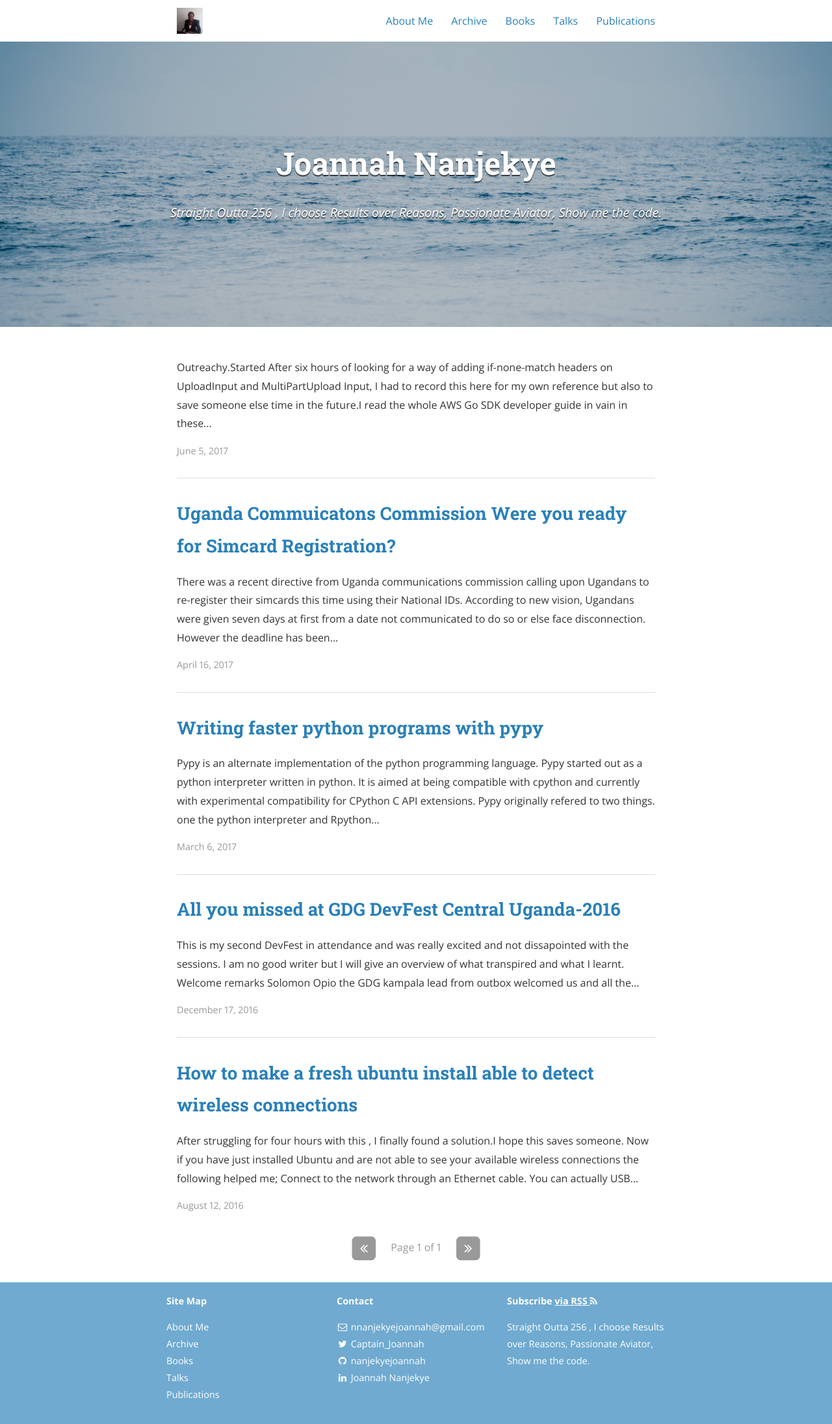
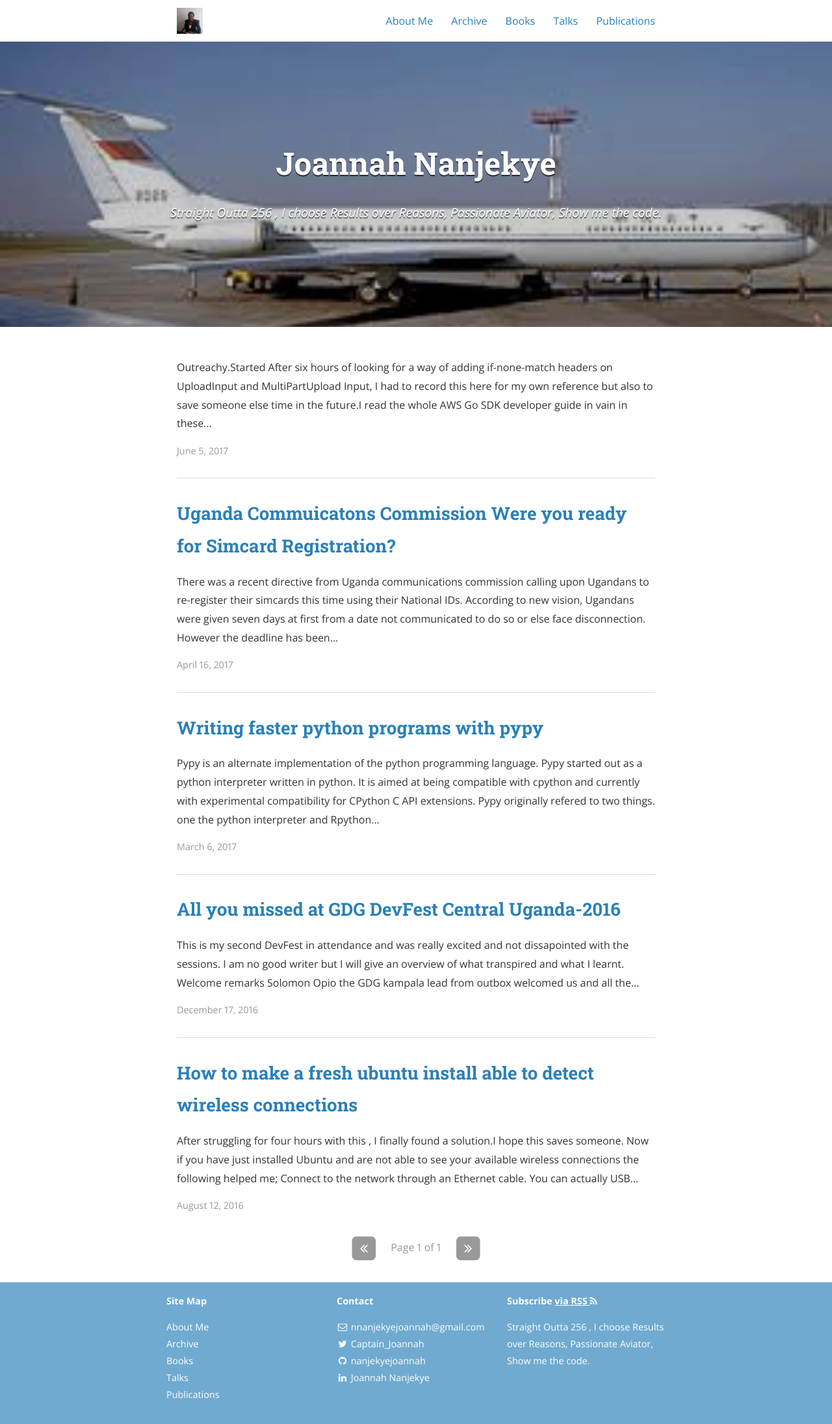
Before and after one commit to saidatnanjuki/saidatnanjuki.github.io, a Jekyll site: the page built from index.html, in a window 1280 px wide. Shown: the whole page at 65% size. Built offline with Jekyll 4.4.1, drawn with Linux system fonts in a browser that asks for light colours; nearby versions of some CDN libraries; the list of posts is cut into pages by our own code; comment, search, counter and statistics services are not loaded; a style sheet for code colours, icons or effects is not loaded.

```diff
--- a/_config.yml
+++ b/_config.yml
@@ -13,7 +13,7 @@ github_username:  nanjekyejoannah
 disqus_baseurl: "https://nanjekyejoannah.github.io/"
 disqus_shortname: https-nanjekyejoannah-github-io
 permalink: :title
-cover: "/assets/header_image.jpg"
+cover: "/assets/sky2.jpeg"
 logo: "/assets/index.jpeg"
 ga_tracking_id: "UA-82647777-1"
 
```
